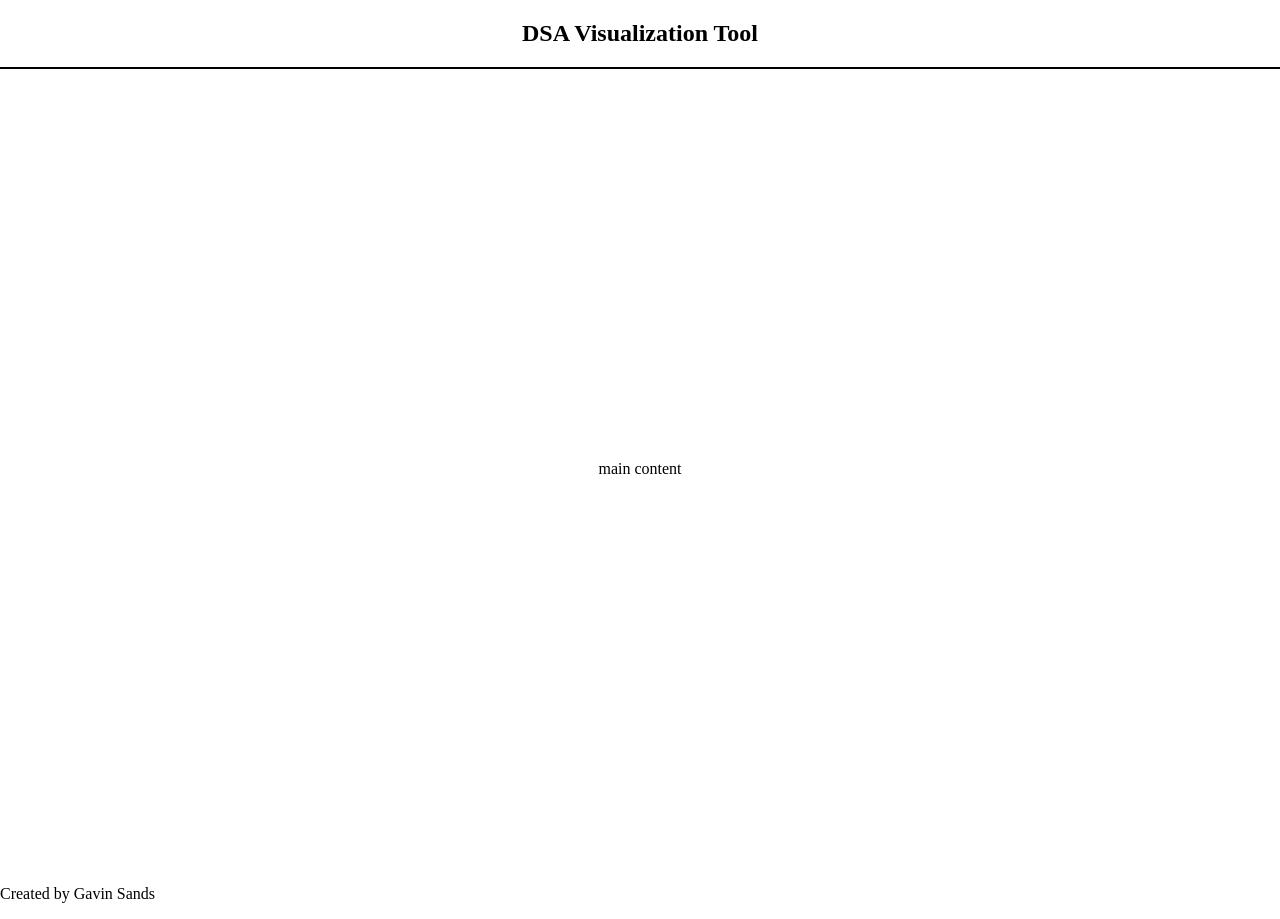
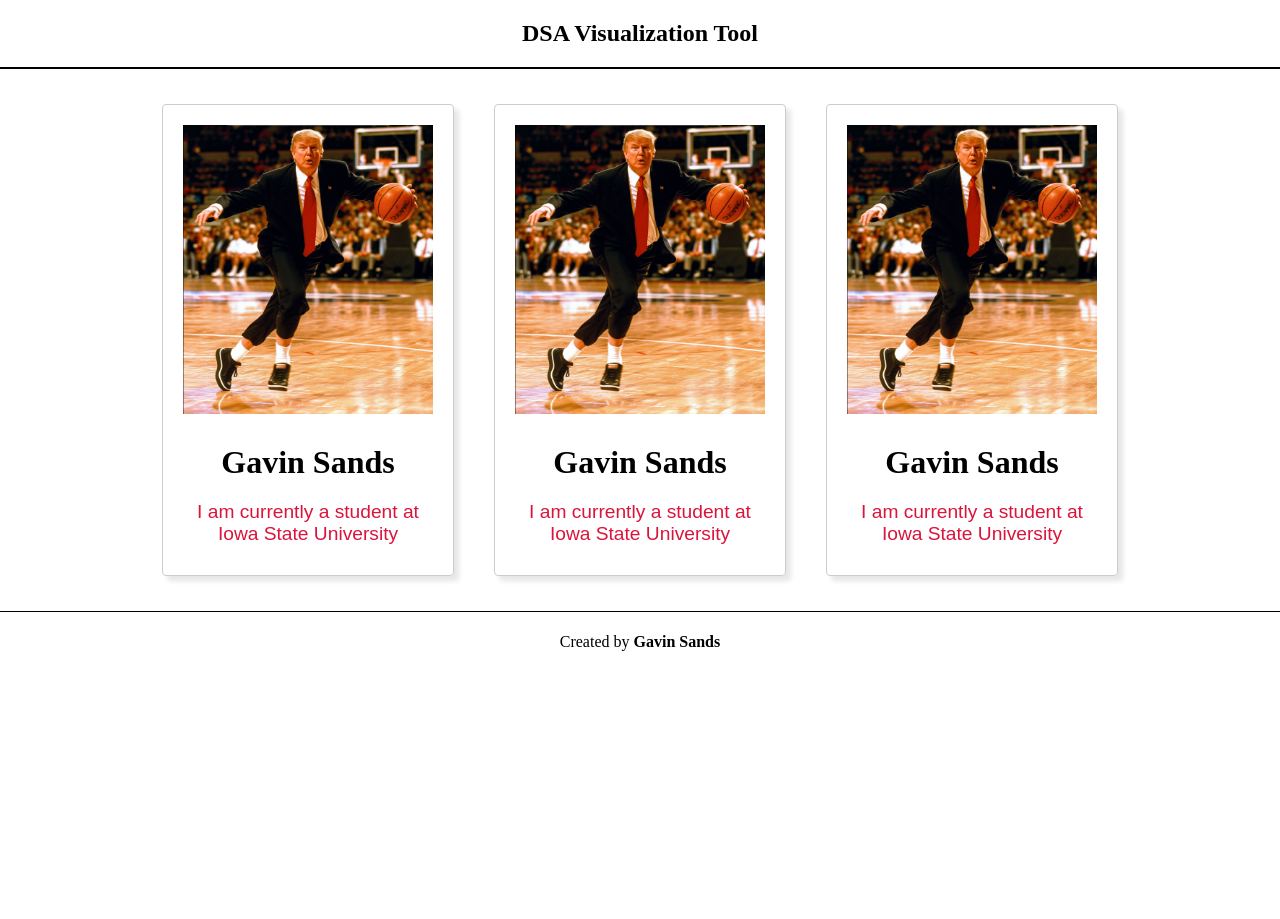
Before and after one commit to gsandss/Data-Structure-Algorithm-Visualization, a React (Vite) app in the folder frontend/: page / in a window 1280 px wide. After the commit the page ends 800 px from the top, so only its background shows below. Built offline with nearby package versions, Linux system fonts and the light colour scheme.

Commit message:
card additions & progress

```diff
--- a/frontend/src/App.jsx
+++ b/frontend/src/App.jsx
@@ -1,13 +1,15 @@
+import Card from "./Card";
 
-function App(){
-    return(
-        <div className="App">
-            <div className="w-full h-screen flex items-center justify-center">
-                main content
-            </div>
-        </div>
-    )
-
+function App() {
+  return (
+    <div className="card-container">
+      <div className="flex flex-wrap justify-center">
+        <Card />
+        <Card />
+        <Card />
+      </div>
+    </div>
+  );
 }
 
 export default App;
--- /dev/null
+++ b/frontend/src/Card.jsx
@@ -0,0 +1,13 @@
+import profilePicture from './assets/profilePicture.png';
+
+function Card(){
+    return(
+        <div className="card">
+            <img className="card-img" alt="Gavin Sands" src={profilePicture}></img>
+            <h2 className="card-title">Gavin Sands</h2>
+            <p className="card-text">I am currently a student at Iowa State University</p>
+        </div>
+    );
+}
+
+export default Card;
--- a/frontend/src/index.css
+++ b/frontend/src/index.css
@@ -5,3 +5,59 @@
 body {
   margin: 0;
 }
+
+
+.card-container{
+  gap: 20px;
+  margin: 15px;
+}
+
+.card{
+  border: 1px solid #ccc;
+  border-radius: 4px;
+  width: 300px;
+  padding: 20px;
+  margin: 20px;
+  box-shadow: 5px 5px 5px rgba(0, 0, 0, 0.1);
+  text-align: center;
+  max-width: 250px;
+  display: inline-block;
+}
+
+.card:hover{
+  box-shadow: 10px 10px 10px rgba(0, 0, 0, 0.2);
+}
+
+.card .card-title{
+  font-size: 2em;
+  margin-bottom: 10px;
+}
+
+.card .card-text{
+  font-size: 1.2em;
+  margin-bottom: 10px;
+  font-family:'Gill Sans', 'Gill Sans MT', Calibri, 'Trebuchet MS', sans-serif
+}
+
+.card-img{
+  width: 100%;
+  height: auto;
+}
+
+.card .card-text{
+  font-family: Arial, Helvetica, sans-serif;
+  color:crimson
+}
+
+.footer{
+  width: 100%;
+  height: 60px;
+  display: flex;
+  align-items: center;
+  justify-content: center;
+  border-top: 1px solid black;
+}
+
+.footer-name{
+  font-weight: bold;
+}
```
